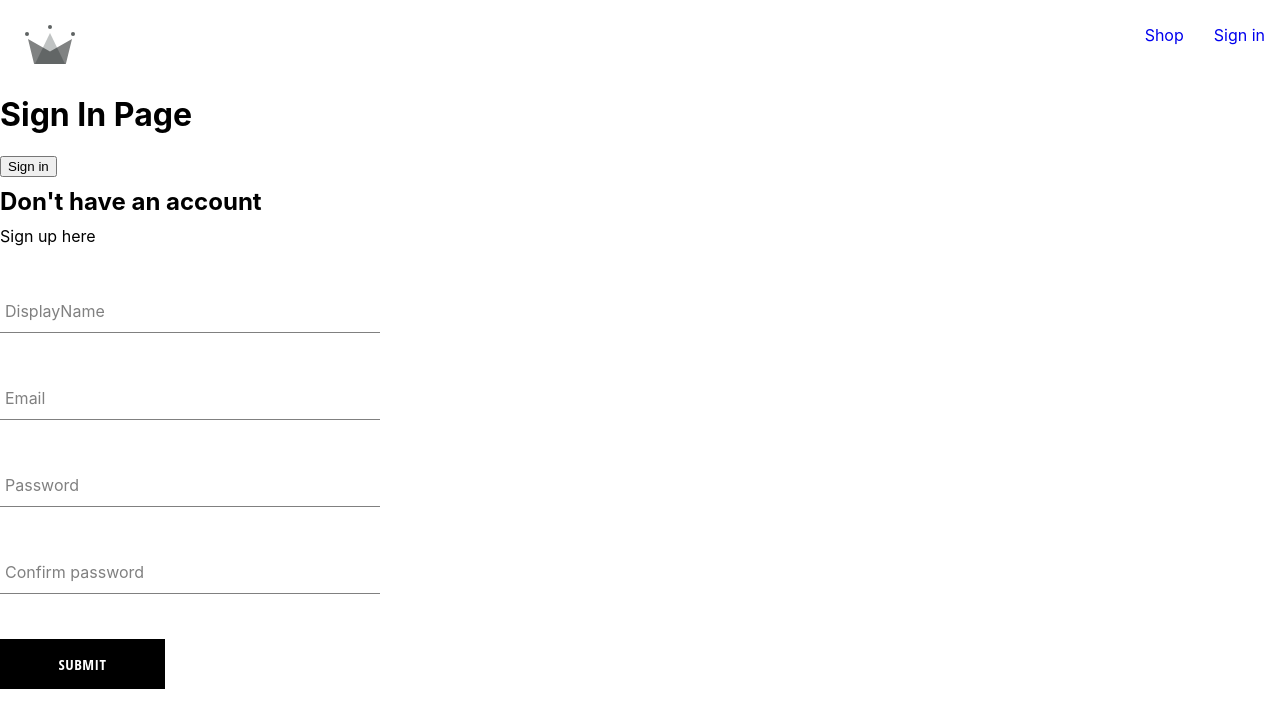
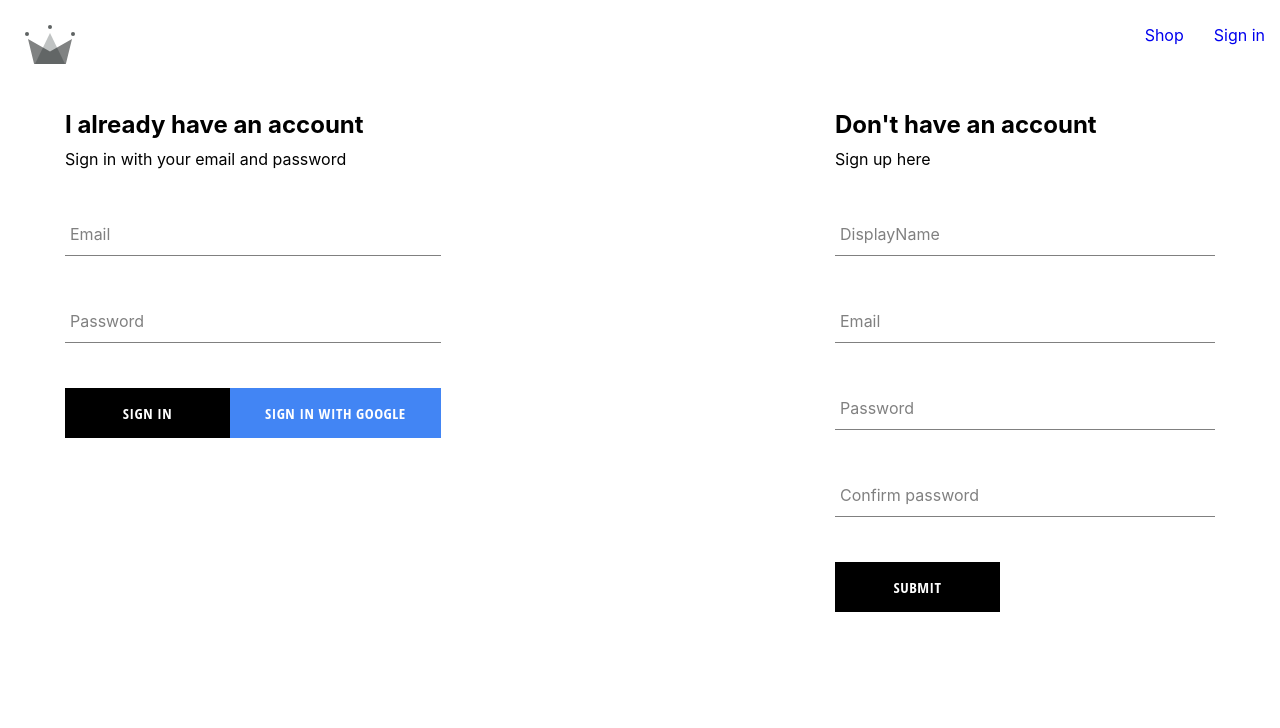
Before and after one commit to Merionard/react-ecommerce, a React (Create React App) app: page /sign-in in a window 1280 px wide. Shown: the top 728 px of the page. Built offline with nearby package versions, Linux system fonts and the light colour scheme.

Commit message:
authentication

```diff
--- /dev/null
+++ b/src/components/routes/sign-in/authentication.styles.scss
@@ -0,0 +1,6 @@
+.authentication-container{
+    display: flex;
+    width: 1150px;
+    justify-content: space-between;
+    margin: 30px auto;
+}
--- a/src/components/routes/sign-in/sign-in.component.jsx
+++ b/src/components/routes/sign-in/sign-in.component.jsx
@@ -1,19 +1,12 @@
-import {signInWithGooglePopup,createUserDocumentFromAuth,createAuthUserWithEmailAndPsw} from '../../../utils/firebase/conf-firebase'
+import SignInForm from '../../sign-in-form/sign-in-form.component';
 import SignUpForm from '../../sign-up-form/sign-up.component';
+import './authentication.styles.scss'
 
 const SignIn = () => {
-    const logGoogleUser = async () =>{
-        const {user} = await signInWithGooglePopup();
-        console.log(user);
-        const userDocRef = await createUserDocumentFromAuth(user)
-    }
 
     return(
-        <div>
-            <h1>Sign In Page</h1>
-            <button onClick={logGoogleUser}>
-                Sign in
-            </button>
+        <div className='authentication-container'>
+            <SignInForm/>
             <SignUpForm/>
         </div>
     )
--- /dev/null
+++ b/src/components/sign-in-form/sign-in-form.component.jsx
@@ -0,0 +1,81 @@
+import { useState } from "react"
+import Button from "../button/button.component"
+import FormInput from "../form-input/form-input.component"
+import './sign-in-form.styles.scss'
+import {signInWithGooglePopup,mySignInWithUserAndPsw} from '../../utils/firebase/conf-firebase'
+
+
+const SignInForm = () =>{
+
+    const defaultValues = {
+        email:'',
+        password:''
+    }
+    const [fields,setFields] = useState(defaultValues);
+    const {email,password} = fields;
+    console.log(fields);
+
+
+    const handleChange = (event)=>{
+        const {name,value} = event.target;
+        setFields({...fields,[name]:value})
+
+    }
+
+    const handleSubmit = async(event)=>{
+
+        event.preventDefault();
+        try {
+            mySignInWithUserAndPsw(email,password);
+        } catch (error) {
+            console.log(error)
+        }
+
+
+    }
+
+    const handleSignWithGoogle = async(event) =>{
+        event.preventDefault();
+        try {
+           const userAuth = await signInWithGooglePopup();
+           console.log(userAuth);
+        } catch (error) {
+            console.log(error);
+        }
+
+    }
+
+
+
+    return(
+        <div className="sign-in-container">
+            <h2>I already have an account</h2>
+            <span>Sign in with your email and password</span>
+            <form onSubmit={handleSubmit}>
+                <FormInput
+                label='Email'
+                required
+                type='email'
+                name='email'
+                value={email}
+                onChange={handleChange} />
+
+                <FormInput
+                label='Password'
+                required
+                type='password'
+                name='password'
+                value={password}
+                onChange={handleChange} />
+
+                <div className="buttons-container">
+                    <Button type='submit'>SIGN IN</Button>
+                    <Button classKey='google' onClick={handleSignWithGoogle} type='button'>SIGN IN WITH GOOGLE</Button>
+                </div>
+
+            </form>
+        </div>
+    )
+}
+
+export default SignInForm;
--- /dev/null
+++ b/src/components/sign-in-form/sign-in-form.styles.scss
@@ -0,0 +1,14 @@
+.sign-in-container{
+    display: flex;
+    flex-direction: column;
+    width: auto;
+}
+
+h2{
+    margin: 10px 0;
+}
+
+.buttons-container{
+    display: flex;
+    justify-content: space-between;
+}
--- a/src/utils/firebase/conf-firebase.js
+++ b/src/utils/firebase/conf-firebase.js
@@ -1,6 +1,6 @@
 // Import the functions you need from the SDKs you need
 import { initializeApp } from "firebase/app";
-import {getAuth,signInWithPopup,GoogleAuthProvider,createUserWithEmailAndPassword} from 'firebase/auth'
+import {getAuth,signInWithPopup,GoogleAuthProvider,createUserWithEmailAndPassword,signInWithEmailAndPassword} from 'firebase/auth'
 import {getFirestore,doc,getDoc,setDoc} from 'firebase/firestore';
 
 // Your web app's Firebase configuration
@@ -22,7 +22,7 @@
 })
 
 export const auth = getAuth(app);
-export const signInWithGooglePopup = () => signInWithPopup(auth, provider);
+export const signInWithGooglePopup = async () => signInWithPopup(auth, provider);
 export const db = getFirestore();
 
 export const createUserDocumentFromAuth = async (userAuth,additionalInformation) =>{
@@ -53,3 +53,8 @@
   if(!email || !password) return;
   return await createUserWithEmailAndPassword(auth,email,password);
 }
+
+export const mySignInWithUserAndPsw = async(email,password)=>{
+  if(!email || !password) return;
+  return await signInWithEmailAndPassword(auth,email,password);
+}
```
